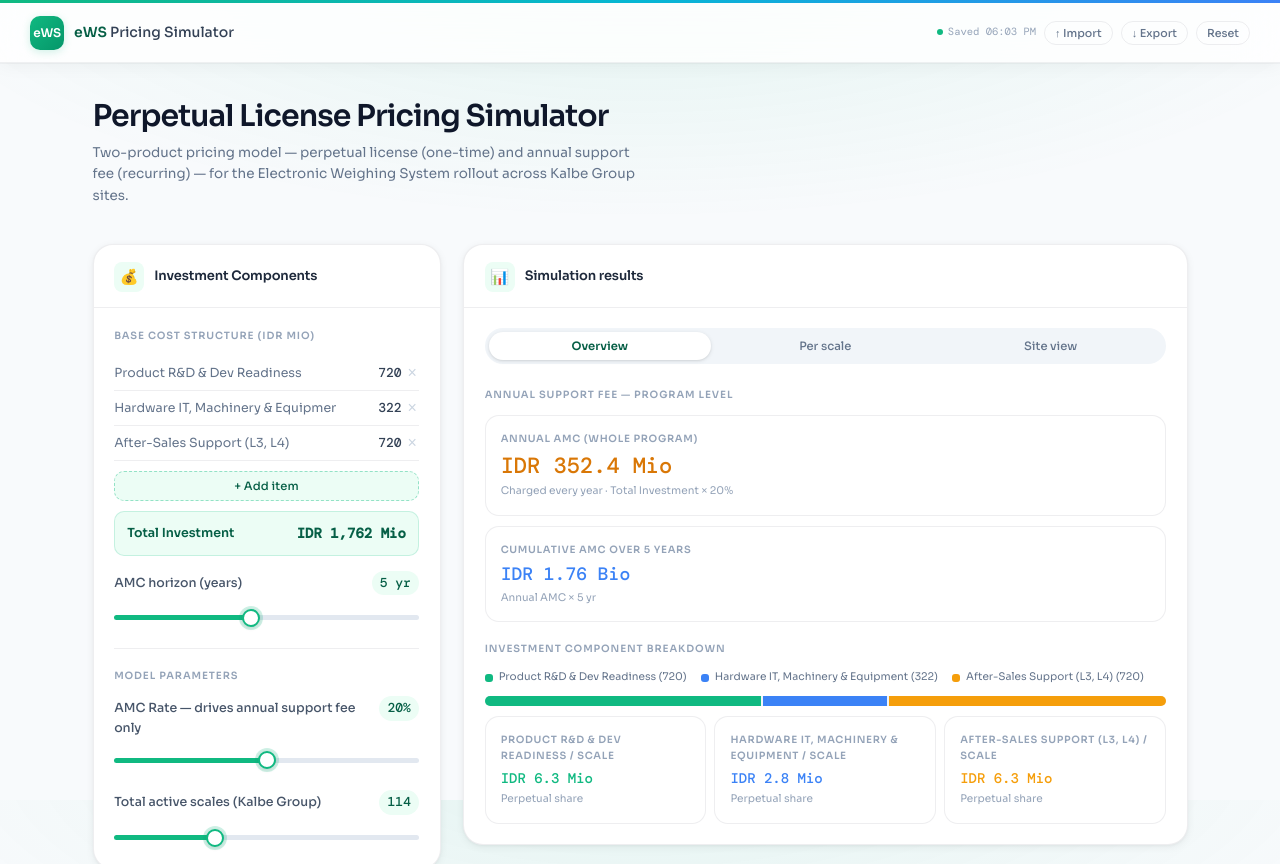
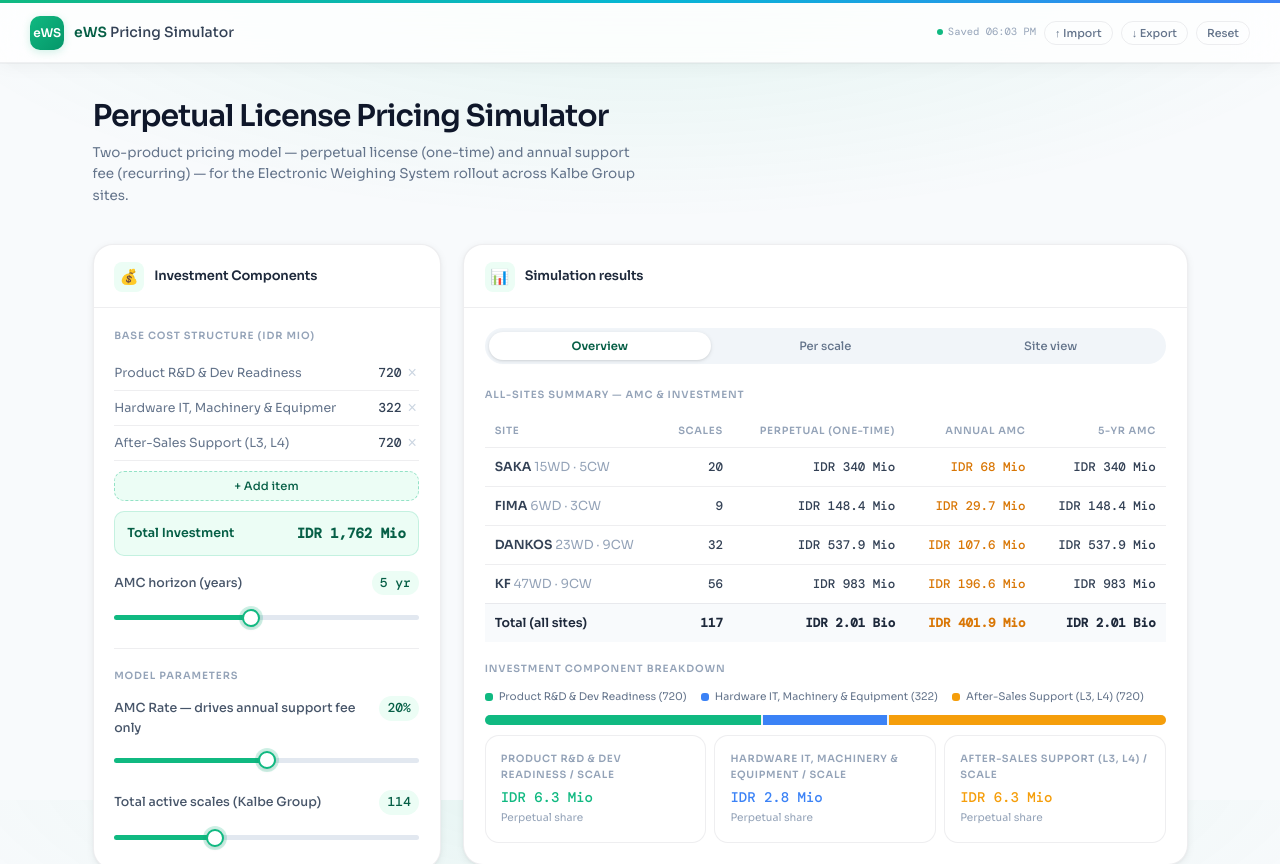
Before and after one commit to artpinkkan/ews-price-simulator, a Next.js app: page / in a window 1280 px wide. Shown: the top 864 px of the page. Built offline with nearby package versions, Linux system fonts and the light colour scheme.

Commit message:
Revise Overview tab to show 4-site AMC and investment summary table
Co-Authored-By: Claude Sonnet 4.6 <noreply@anthropic.com>

```diff
--- a/components/Simulator.tsx
+++ b/components/Simulator.tsx
@@ -297,21 +297,49 @@ export default function Simulator() {
 
                 {/* TAB: Overview */}
                 <div className={`tab-pane${activeTab === 'overview' ? ' active' : ''}`}>
-                  <div className="sec-label">Annual support fee — program level</div>
-                  <div className="metric-grid">
-                    <div className="metric-card" style={{ gridColumn: 'span 2' }}>
-                      <div className="m-label">Annual AMC (whole program)</div>
-                      <div className="m-val amber" style={{ fontSize: '22px' }}>{fmio(d.annualAMC)}</div>
-                      <div className="m-sub">Charged every year · Total Investment × {rate}%</div>
-                    </div>
-                    <div className="metric-card" style={{ gridColumn: 'span 2' }}>
-                      <div className="m-label">Cumulative AMC over {horizon} years</div>
-                      <div className="m-val blue">{fmio(d.cumulativeAMC)}</div>
-                      <div className="m-sub">Annual AMC × {horizon} yr</div>
-                    </div>
-                  </div>
+                  <div className="sec-label">All-sites summary — AMC &amp; Investment</div>
+                  <table className="comp-table">
+                    <thead>
+                      <tr>
+                        <th>Site</th>
+                        <th style={{ textAlign: 'right' }}>Scales</th>
+                        <th style={{ textAlign: 'right' }}>Perpetual (one-time)</th>
+                        <th style={{ textAlign: 'right' }}>Annual AMC</th>
+                        <th style={{ textAlign: 'right' }}>{horizon}-yr AMC</th>
+                      </tr>
+                    </thead>
+                    <tbody>
+                      {Object.entries(SITES).map(([name, site]) => {
+                        const perpetual = site.wd * d.validated + site.cw * d.unvalidated
+                        const annualAMC = perpetual * rate / 100
+                        return (
+                          <tr key={name}>
+                            <td><strong>{name}</strong> <span style={{ color: 'var(--gray-400)', fontWeight: 400 }}>{site.wd}WD · {site.cw}CW</span></td>
+                            <td className="num">{site.total}</td>
+                            <td className="num">{fmio(perpetual)}</td>
+                            <td className="num" style={{ color: '#D97706' }}>{fmio(annualAMC)}</td>
+                            <td className="num">{fmio(annualAMC * horizon)}</td>
+                          </tr>
+                        )
+                      })}
+                      {(() => {
+                        const totalPerp = Object.values(SITES).reduce((s, site) => s + site.wd * d.validated + site.cw * d.unvalidated, 0)
+                        const totalAnnual = totalPerp * rate / 100
+                        const totalScalesAll = Object.values(SITES).reduce((s, site) => s + site.total, 0)
+                        return (
+                          <tr className="total">
+                            <td>Total (all sites)</td>
+                            <td className="num">{totalScalesAll}</td>
+                            <td className="num">{fmio(totalPerp)}</td>
+                            <td className="num" style={{ color: '#D97706' }}>{fmio(totalAnnual)}</td>
+                            <td className="num">{fmio(totalAnnual * horizon)}</td>
+                          </tr>
+                        )
+                      })()}
+                    </tbody>
+                  </table>
 
-                  <div className="sec-label">Investment component breakdown</div>
+                  <div className="sec-label" style={{ marginTop: '1.25rem' }}>Investment component breakdown</div>
                   <div className="bar-legend">
                     {items.map((item, i) => (
                       <div key={item.id} className="leg">
```
